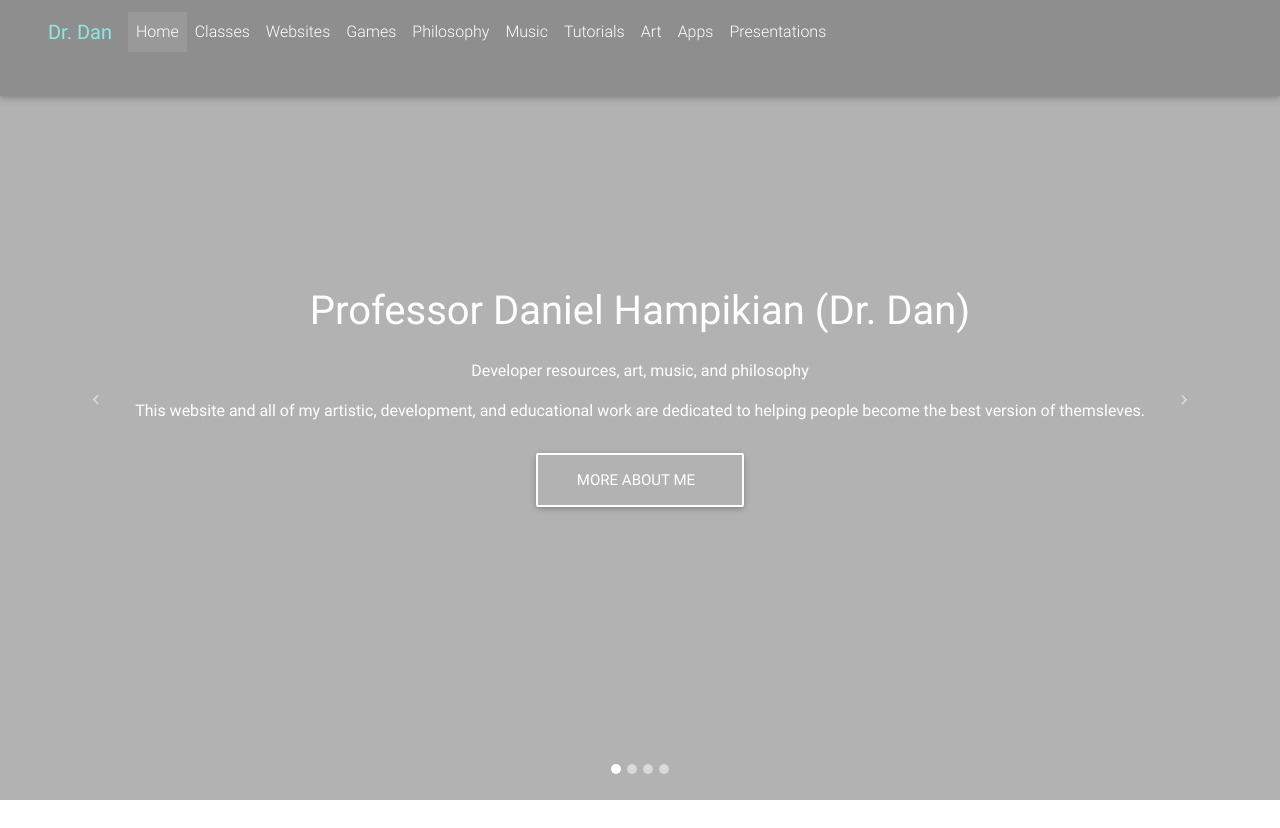
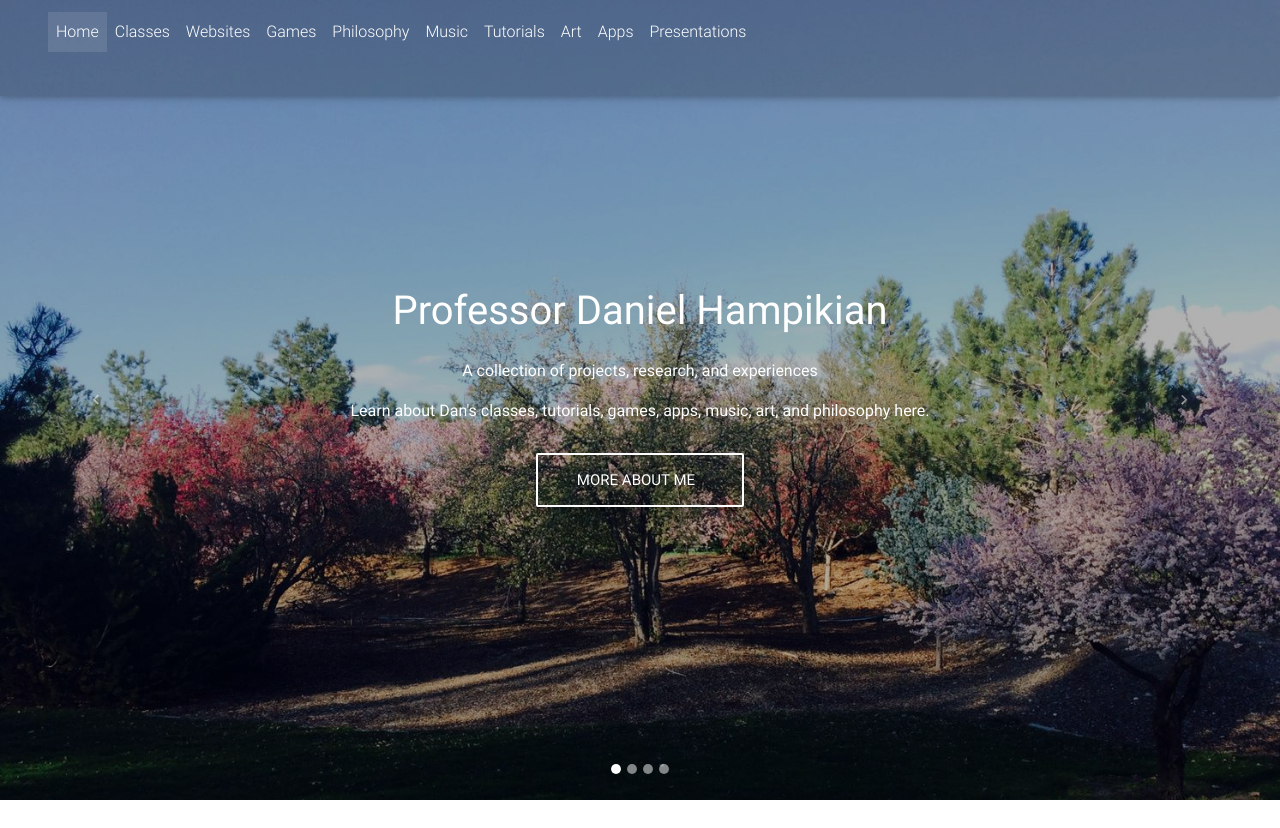
Before and after one commit to danielhampikian/danielhampikian.github.io, a PHP site: page / in a window 1280 px wide. Shown: the top 828 px of the page. Run offline with PHP 8.4, Linux system fonts and the light colour scheme.

Commit message:
fixed some branding stuff

```diff
--- a/css/carousal.css
+++ b/css/carousal.css
@@ -1,20 +1,20 @@
 #caro-slide-1{
-    background-image: url('pictures/roses.jpg');
+    background-image: url('../pictures/roses.jpg');
     background-repeat: no-repeat;
     background-size: cover;
 }
 #caro-slide-2{
-    background-image: url('pictures/forest.jpg');
+    background-image: url('../pictures/forest.jpg');
     background-repeat: no-repeat;
     background-size: cover;
 }
 #caro-slide-3{
-    background-image: url('pictures/sunset.jpg');
+    background-image: url('../pictures/sunset.jpg');
     background-repeat: no-repeat;
     background-size: cover;
 }
 #caro-slide-4{
-    background-image: url('pictures/fall.jpg');
+    background-image: url('../pictures/fall.jpg');
     background-repeat: no-repeat;
     background-size: cover;
 }
--- a/index.html
+++ b/index.html
@@ -6,7 +6,7 @@
   <meta charset="utf-8">
   <meta name="viewport" content="width=device-width, initial-scale=1, shrink-to-fit=no">
   <meta http-equiv="x-ua-compatible" content="ie=edge">
-  <meta name="keywords" content="Dr. Daniel Aram Hampikian Self Improvement Personal Development Apps Games Addiction Chronic Pain Depression Treatment Rehabilitation" />
+  <meta name="keywords" content="Dr. Daniel Aram Hampikian Dr. Dan Self Improvement Personal Development Apps Games VR Development AR Development Game Development Web Development Addiction Chronic Pain Depression Treatment Rehabilitation" />
 	<meta name="description" content="This is the personal website of Dr. Daniel Hampikian.  He is a philosopher, musician, and developer of apps and games that help people achieve peak physical and mental abilities." />
 
   <title>Dr. Daniel Hampikian Homepage</title>
@@ -43,9 +43,9 @@
       <!-- Brand -->
       <!--TODO: Give this branding icon and whatnot and link-->
 
-      <a id="light-blue-text" class="navbar-brand" href="#" target="_blank">
+      <!-- <a id="light-blue-text" class="navbar-brand" href="#" target="_blank">
         <strong>Dr. Dan</strong>
-      </a>
+      </a> -->
 
       <!-- Collapse -->
       <button class="navbar-toggler" type="button" data-toggle="collapse" data-target="#navbarSupportedContent"
@@ -140,7 +140,7 @@
 
       <!--First slide-->
       <div class="carousel-item active">
-        <div class="view "  id="carousal-4">
+        <div class="view "  id="caro-slide-4">
 
           <!-- Mask & flexbox options-->
           <div class="mask rgba-black-light d-flex justify-content-center align-items-center">
@@ -148,16 +148,15 @@
             <!-- Content -->
             <div class="text-center white-text mx-5 wow fadeIn">
               <h1 class="mb-4">
-                <strong>Professor Daniel Hampikian (Dr. Dan)</strong>
+                <strong>Professor Daniel Hampikian</strong>
               </h1>
 
               <p>
-                <strong>Developer resources, art, music, and philosophy</strong>
+                <strong>A collection of projects, research, and experiences</strong>
               </p>
 
               <p class="mb-4 d-none d-md-block">
-                <strong>This website and all of my artistic, development, and educational work are dedicated to helping people become the best version of themsleves.
-                </strong>
+                <strong>Learn about Dan's classes, tutorials, games, apps, music, art, and philosophy here.</strong>
               </p>
 
               <a href="#about" class="btn btn-outline-white btn-lg">More About Me
@@ -244,7 +243,7 @@
 
       <!--Fourth slide-->
       <div class="carousel-item">
-        <div class="view" id="car-slide-1">
+        <div class="view" id="car0-slide-1">
 
           <!-- Mask & flexbox options-->
           <div class="mask rgba-black-light d-flex justify-content-center align-items-center">
```
Also changed, not shown: apps.html (+4 -4 lines), art.html (+4 -4 lines), classes.html (+4 -4 lines), games.html (+4 -4 lines), music.html (+4 -4 lines), philosophy.html (+4 -4 lines), presentations.html (+4 -4 lines), tutorials.html (+4 -4 lines), websites.html (+4 -4 lines).
